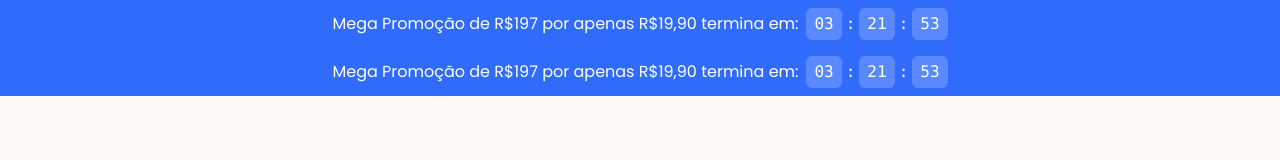
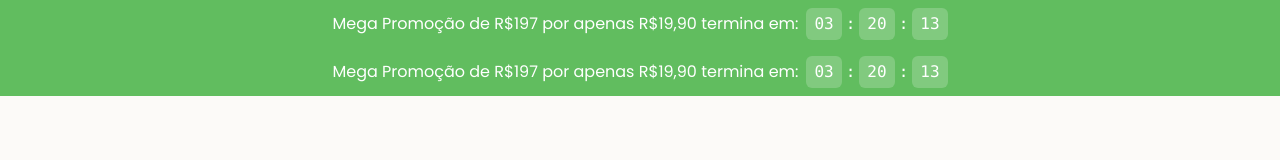
Before and after one commit to vitalino-maker/vitalino, a Next.js app: page /termos-de-uso in a window 1280 px wide. Shown: the top 160 px of the page. Built offline with nearby package versions, Linux system fonts and the light colour scheme; no server answers.

Commit message:
show fera! agora coloque o head nessa cor 61bd5f, ele ta um azul, quero

```diff
--- a/src/components/landing/promo-header.tsx
+++ b/src/components/landing/promo-header.tsx
@@ -1,9 +1,8 @@
 "use client";
 
 import { useState, useEffect } from 'react';
-import { Timer } from 'lucide-react';
 
-const COUNTDOWN_FROM = 3 * 60 * 60 + 21 * 60 + 58; // 3h 21m 58s
+const COUNTDOWN_FROM = 3 * 60 * 60 + 21 * 58; // 3h 21m 58s
 
 export function PromoHeader() {
   const [timeLeft, setTimeLeft] = useState(COUNTDOWN_FROM);
@@ -38,7 +37,7 @@ export function PromoHeader() {
   );
 
   return (
-    <div className="bg-primary text-primary-foreground py-2 px-4 w-full flex items-center justify-center text-sm md:text-base font-medium text-center sticky top-0 z-50">
+    <div className="bg-promo-header text-primary-foreground py-2 px-4 w-full flex items-center justify-center text-sm md:text-base font-medium text-center sticky top-0 z-50">
       <span className="mr-2">Mega Promoção de R$197 por apenas R$19,90 termina em:</span>
       {isClient ? (
         <div className="flex items-center gap-1 font-mono" aria-live="polite">
--- a/tailwind.config.ts
+++ b/tailwind.config.ts
@@ -55,6 +55,7 @@ export default {
         border: 'hsl(var(--border))',
         input: 'hsl(var(--input))',
         ring: 'hsl(var(--ring))',
+        'promo-header': '#61bd5f',
         chart: {
           '1': 'hsl(var(--chart-1))',
           '2': 'hsl(var(--chart-2))',
```
